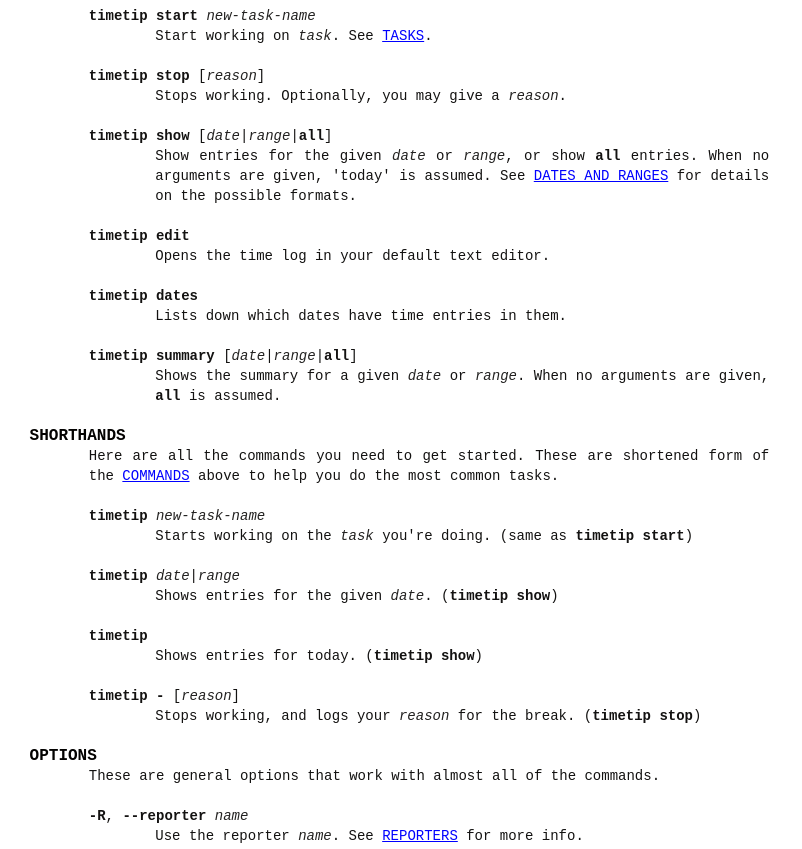
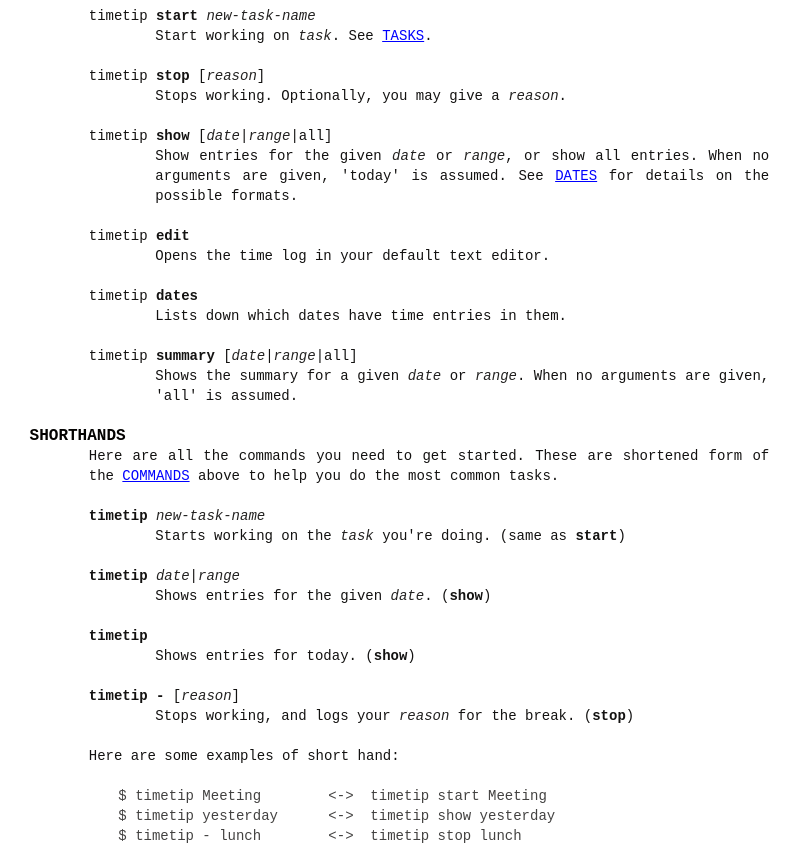
Before and after one commit to rstacruz/timetip, a website: page www/timetip.1.html in a window 1280 px wide. Shown: the part 320-1169 px from the top of the page, without its empty margins (0-802 px from the left). Drawn offline with Linux system fonts and the light colour scheme.

Commit message:
Man: simplify.

```diff
--- a/www/timetip.1.html
+++ b/www/timetip.1.html
@@ -60,7 +60,7 @@
     <a href="#SHORTHANDS">SHORTHANDS</a>
     <a href="#OPTIONS">OPTIONS</a>
     <a href="#TASKS">TASKS</a>
-    <a href="#DATES-AND-RANGES">DATES AND RANGES</a>
+    <a href="#DATES">DATES</a>
     <a href="#FILE-FORMAT">FILE FORMAT</a>
     <a href="#REPORTERS">REPORTERS</a>
     <a href="#EXAMPLES">EXAMPLES</a>
@@ -92,15 +92,15 @@ them and display it nicely.</p>
 <p>Below is a full list of commands you can use in their proper form.</p>
 
 <dl>
-<dt><code>timetip start</code> <var>new-task-name</var> </dt><dd><p>Start working on <var>task</var>. See <a href="#TASKS" title="TASKS" data-bare-link="true">TASKS</a>.</p></dd>
-<dt><code>timetip stop</code> [<var>reason</var>] </dt><dd><p>Stops working. Optionally, you may give a <var>reason</var>.</p></dd>
-<dt><code>timetip show</code> [<var>date</var>|<var>range</var>|<code>all</code>] </dt><dd><p>Show entries for the given <var>date</var> or <var>range</var>, or show <code>all</code> entries. When no
-arguments are given, 'today' is assumed. See <a href="#DATES-AND-RANGES" title="DATES AND RANGES" data-bare-link="true">DATES AND RANGES</a> for details
-on the possible formats.</p></dd>
-<dt><code>timetip edit</code> </dt><dd><p>Opens the time log in your default text editor.</p></dd>
-<dt><code>timetip dates</code> </dt><dd><p>Lists down which dates have time entries in them.</p></dd>
-<dt><code>timetip summary</code> [<var>date</var>|<var>range</var>|<code>all</code>] </dt><dd><p>Shows the summary for a given <var>date</var> or <var>range</var>. When no arguments are given,
-<code>all</code> is assumed.</p></dd>
+<dt>timetip <code>start</code> <var>new-task-name</var> </dt><dd><p>Start working on <var>task</var>. See <a href="#TASKS" title="TASKS" data-bare-link="true">TASKS</a>.</p></dd>
+<dt>timetip <code>stop</code> [<var>reason</var>] </dt><dd><p>Stops working. Optionally, you may give a <var>reason</var>.</p></dd>
+<dt>timetip <code>show</code> [<var>date</var>|<var>range</var>|all] </dt><dd><p>Show entries for the given <var>date</var> or <var>range</var>, or show all entries. When no
+arguments are given, 'today' is assumed. See <a href="#DATES" title="DATES" data-bare-link="true">DATES</a> for details on the
+possible formats.</p></dd>
+<dt>timetip <code>edit</code> </dt><dd><p>Opens the time log in your default text editor.</p></dd>
+<dt>timetip <code>dates</code> </dt><dd><p>Lists down which dates have time entries in them.</p></dd>
+<dt>timetip <code>summary</code> [<var>date</var>|<var>range</var>|all] </dt><dd><p>Shows the summary for a given <var>date</var> or <var>range</var>. When no arguments are given,
+'all' is assumed.</p></dd>
 </dl>
 
 
@@ -110,12 +110,19 @@ on the possible formats.</p></dd>
 the <a href="#COMMANDS" title="COMMANDS" data-bare-link="true">COMMANDS</a> above to help you do the most common tasks.</p>
 
 <dl>
-<dt><code>timetip</code> <var>new-task-name</var> </dt><dd><p>Starts working on the <var>task</var> you're doing. (same as <code>timetip start</code>)</p></dd>
-<dt><code>timetip</code> <var>date</var>|<var>range</var> </dt><dd><p>Shows entries for the given <var>date</var>. (<code>timetip show</code>)</p></dd>
-<dt><code>timetip</code> </dt><dd><p>Shows entries for today. (<code>timetip show</code>)</p></dd>
-<dt><code>timetip -</code> [<var>reason</var>] </dt><dd><p>Stops working, and logs your <var>reason</var> for the break. (<code>timetip stop</code>)</p></dd>
+<dt><code>timetip</code> <var>new-task-name</var> </dt><dd><p>Starts working on the <var>task</var> you're doing. (same as <code>start</code>)</p></dd>
+<dt><code>timetip</code> <var>date</var>|<var>range</var> </dt><dd><p>Shows entries for the given <var>date</var>. (<code>show</code>)</p></dd>
+<dt><code>timetip</code> </dt><dd><p>Shows entries for today. (<code>show</code>)</p></dd>
+<dt><code>timetip -</code> [<var>reason</var>] </dt><dd><p>Stops working, and logs your <var>reason</var> for the break. (<code>stop</code>)</p></dd>
 </dl>
 
+
+<p>Here are some examples of short hand:</p>
+
+<pre><code>$ timetip Meeting        &lt;->  timetip start Meeting
+$ timetip yesterday      &lt;->  timetip show yesterday
+$ timetip - lunch        &lt;->  timetip stop lunch
+</code></pre>
 
 <h2 id="OPTIONS">OPTIONS</h2>
 
@@ -194,7 +201,7 @@ $ timetip stop phone call with dad 5m ago
 $ timetip stop 11:20pm
 </code></pre>
 
-<h2 id="DATES-AND-RANGES">DATES AND RANGES</h2>
+<h2 id="DATES">DATES</h2>
 
 <p>The <var>date</var> strings are parsed as natural language dates. They can be simple
 dates (eg: <code>March 5</code>), or any reasonable format that can be figured out
```
Also changed, not shown: man/timetip.1.md (+21 -15 lines), 1 other file.
